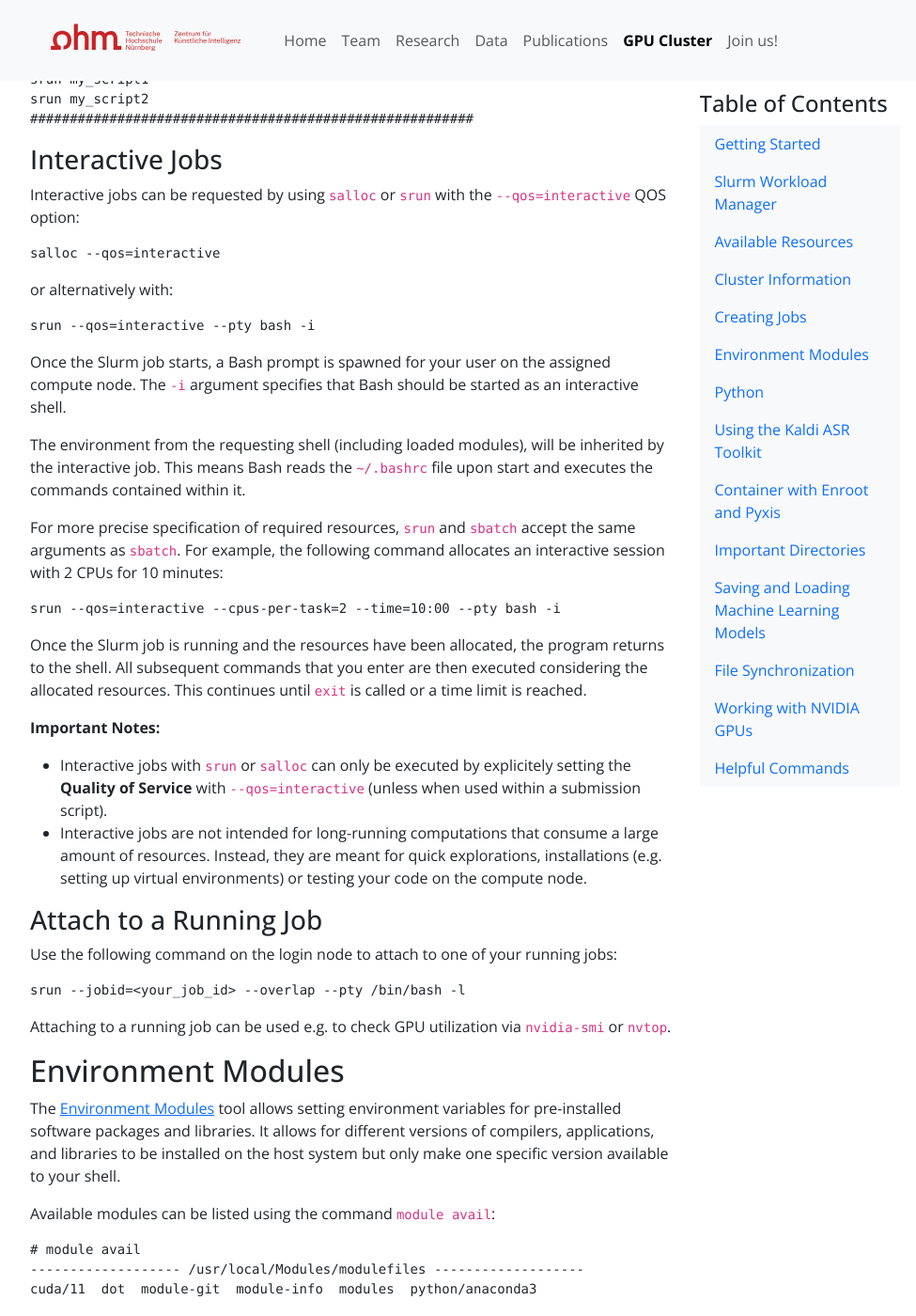
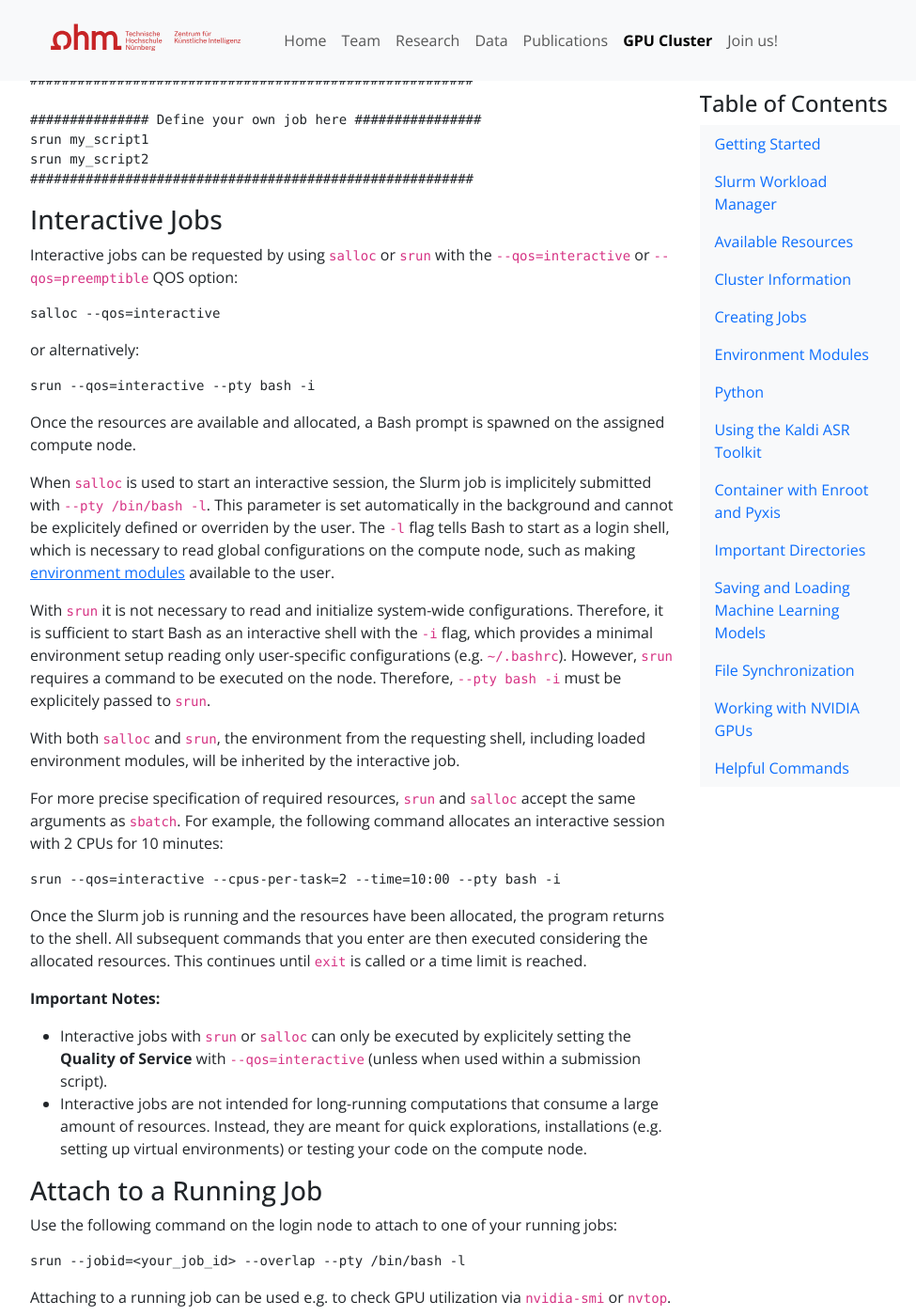
Before and after one commit to dwgnr/ki-zentrum.github.io, a Jekyll site: the page built from _pages/cluster/user-guide.md, in a window 1280 px wide and 1400 px high, scrolled down 12008 px. Shown: the whole window at 94% size, without its empty margins (145-1120 px from the left). Built offline with Jekyll 4.4.1, drawn with Linux system fonts in a browser that asks for light colours; some of the changed text lies outside the part shown.

Commit message:
update preemptible qos info

````diff
--- a/_pages/cluster/user-guide.md
+++ b/_pages/cluster/user-guide.md
@@ -225,16 +225,20 @@ The following default values have been set (i.e., if custom parameters are not e
 ### Preemptible Resource Tier
 
 Jobs submitted with `--qos=preemptible` are unlimited with respect to the resources they can consume.
-However, preemptible jobs will be **requed** when jobs with a QoS from the guaranteed resource tier require resources blocked by a preemptible job.
+The only limit is the availability of resources on the node(s).
+However, preemptible jobs will be **requed** when jobs with a QOS from the *guaranteed resource tier* require resources blocked by a preemptible job.
 Preemptible jobs in turn cannot preempt any other jobs.
-Currently, all QoS except `preemptible` are in the guaranteed resource tier, i.e., once the resources are available and allocated they are guaranteed for the lifetime of the job.
+All QOS except `preemptible` are in the guaranteed resource tier, i.e., once the resources are available and allocated they are guaranteed for the lifetime of the job.
+
+**Hint:** The `--qos=preemptible` can also be used as a replacement for `--qos=interactive` to obtain unlimited resources in an [interactive job](#interactive-jobs).
+
 
 ### Requesting Additional Resources
 
 QOS definitions marked with *upon request* in the comment column can be enabled when needed.
 To do so, please contact our administrators at [kiz-slurm@th-nuernberg.de](mailto:kiz-slurm@th-nuernberg.de), as soon as you can estimate the required resources.
 
-The e-mail should contain the following:
+Your e-mail should contain the following:
 - A brief reason why you need the additional resources
 - For students: The name of your advisor and the title of your project
 
@@ -449,24 +453,32 @@ srun my_script2
 
 ### Interactive Jobs
 
-Interactive jobs can be requested by using `salloc` or `srun` with the `--qos=interactive` QOS option:
+Interactive jobs can be requested by using `salloc` or `srun` with the `--qos=interactive` or `--qos=preemptible` QOS option:
 
 ```bash
 salloc --qos=interactive
 ```
 
-or alternatively with:
+or alternatively:
 
 ```bash
 srun --qos=interactive --pty bash -i
 ```
 
-Once the Slurm job starts, a Bash prompt is spawned for your user on the assigned compute node.
-The `-i` argument specifies that Bash should be started as an interactive shell.
+Once the resources are available and allocated, a Bash prompt is spawned on the assigned compute node.
 
-The environment from the requesting shell (including loaded modules), will be inherited by the interactive job. This means Bash reads the `~/.bashrc` file upon start and executes the commands contained within it.
+When `salloc` is used to start an interactive session, the Slurm job is implicitely submitted with `--pty /bin/bash -l`.
+This parameter is set automatically in the background and cannot be explicitely defined or overriden by the user.
+The `-l` flag tells Bash to start as a login shell, which is necessary to read global configurations on the compute node, such as making [environment modules](#environment-modules) available to the user.
 
-For more precise specification of required resources, `srun` and `sbatch` accept the same arguments as `sbatch`. For example, the following command allocates an interactive session with 2 CPUs for 10 minutes:
+With `srun` it is not necessary to read and initialize system-wide configurations.
+Therefore, it is sufficient to start Bash as an interactive shell with the `-i` flag, which provides a minimal environment setup reading only user-specific configurations (e.g. `~/.bashrc`).
+However, `srun` requires a command to be executed on the node. Therefore, `--pty bash -i` must be explicitely passed to `srun`.
+
+With both `salloc` and `srun`, the environment from the requesting shell, including loaded environment modules, will be inherited by the interactive job.
+
+For more precise specification of required resources, `srun` and `salloc` accept the same arguments as `sbatch`.
+For example, the following command allocates an interactive session with 2 CPUs for 10 minutes:
 
 ```bash
 srun --qos=interactive --cpus-per-task=2 --time=10:00 --pty bash -i
````
Also changed, not shown: other parts of _pages/cluster/user-guide.md (+1 -1 lines), _pages/cluster.md (+11 -6 lines), images/team/bio-photo-wagner.jpg, 1 other file.
